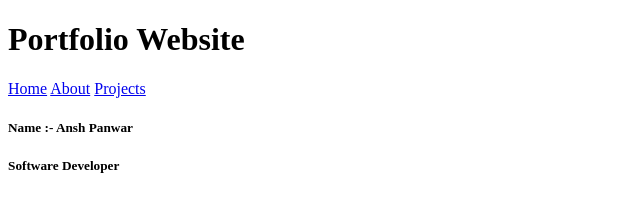
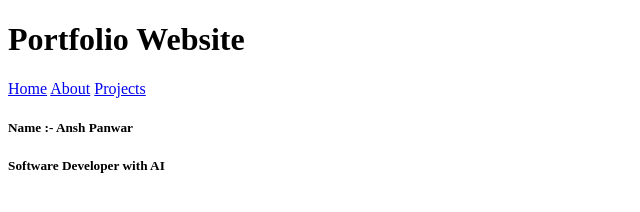
Before and after one commit to anshpanwar001/Projects, a plain HTML site: page index.html in a window 1280 px wide. Shown: the full height of the page, 0-640 px from the left. Drawn offline with Linux system fonts and the light colour scheme.

Commit message:
Added new file to practice git

```diff
--- a/index.html
+++ b/index.html
@@ -17,7 +17,7 @@
 
     <main>
         <h5>Name :- Ansh Panwar</h5>
-        <h5>Software Developer</h5>
+        <h5>Software Developer with AI</h5>
     </main>
 
 
```
Also changed, not shown: newfile.txt (added).
